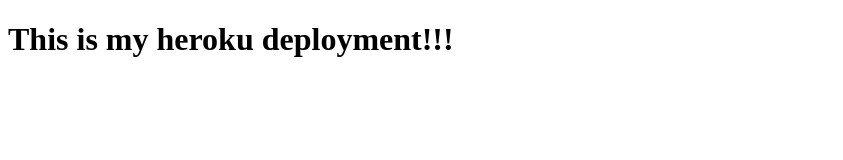
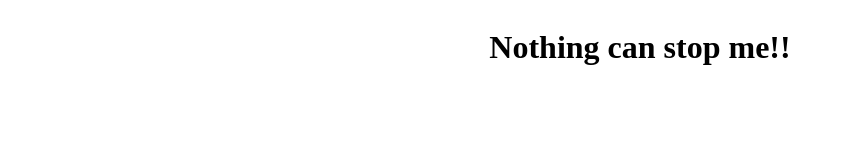
Before and after one commit to DaTrueBrad/deployment-demo, a website: page index.html in a window 1280 px wide. Shown: the whole page, without its empty margins (0-843 px from the left). Drawn offline with Linux system fonts and the light colour scheme.

Commit message:
css added

```diff
--- /dev/null
+++ b/index.css
@@ -0,0 +1,6 @@
+body {
+    display: flex;
+    align-items: center;
+    justify-content: center;
+    text-align: center;
+}
--- a/index.html
+++ b/index.html
@@ -4,9 +4,10 @@
   <meta charset="UTF-8">
   <meta http-equiv="X-UA-Compatible" content="IE=edge">
   <meta name="viewport" content="width=device-width, initial-scale=1.0">
+  <link rel="stylesheet" href="index.css">
   <title>Heroku Test</title>
 </head>
 <body>
-  <h1>This is my heroku deployment!!!</h1>
+  <h1>Nothing can stop me!!</h1>
 </body>
 </html>
```
